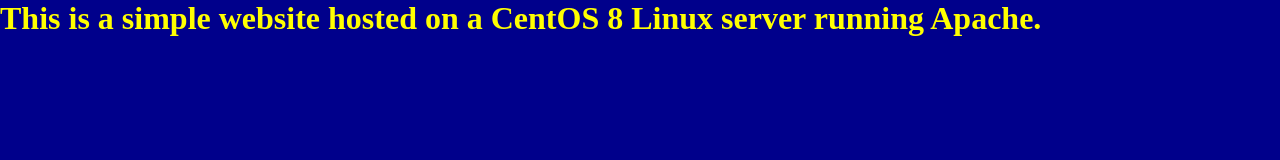
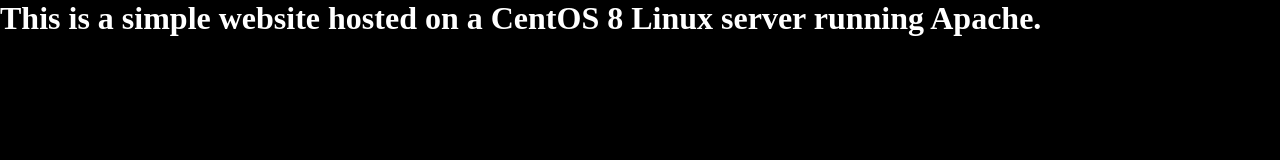
Before and after one commit to jdiaz92/Deploy_Apache_Web, a plain HTML site: page index.html in a window 1280 px wide. Drawn offline with Linux system fonts and the light colour scheme.

Commit message:
Update style.css

```diff
--- a/style.css
+++ b/style.css
@@ -1,5 +1,5 @@
 body{
     margin: 0px;
-    color: yellow;
-    background-color: darkblue;
+    color: white;
+    background-color: black;
 }
```
